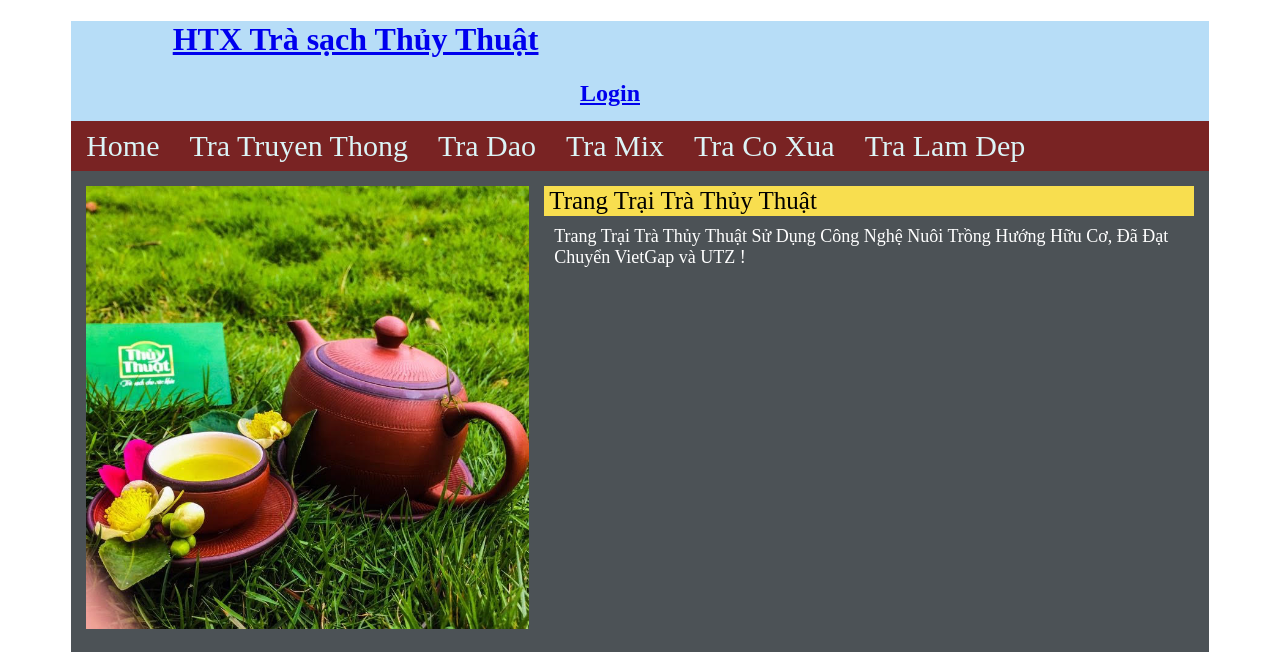
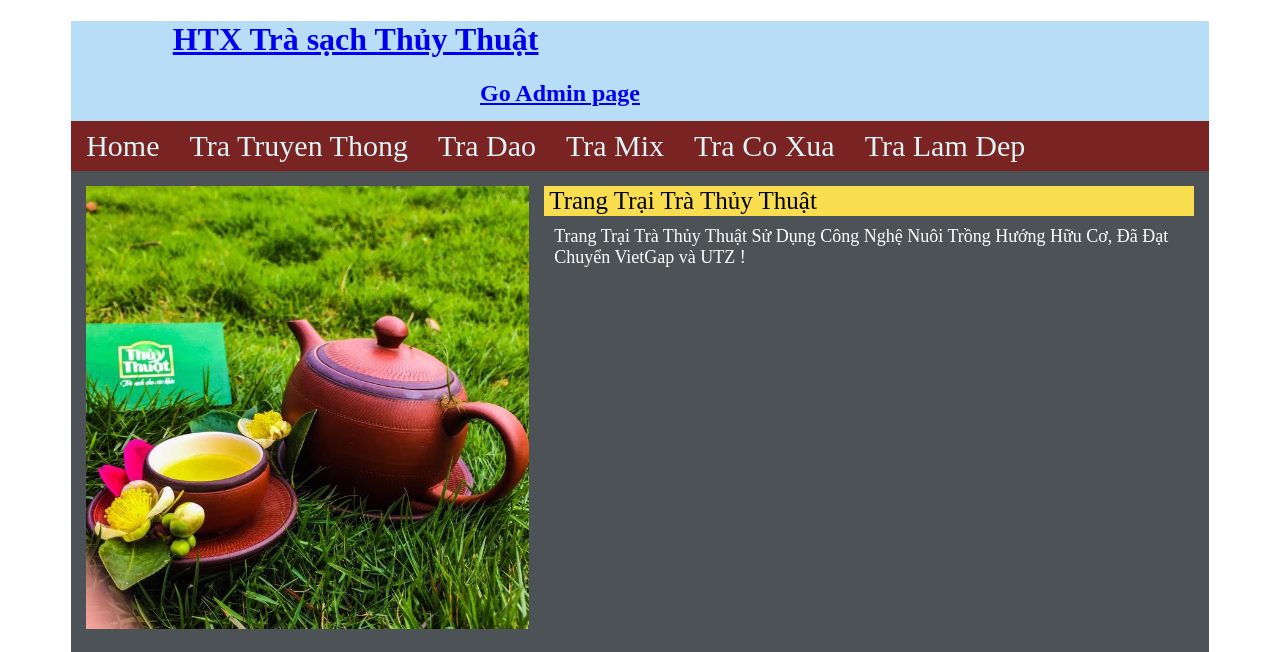
Before and after one commit to duy9911/ATN-Duy, a PHP site: page /khach.php in a window 1280 px wide. Shown: the top 652 px of the page. Run offline with PHP 8.4, Linux system fonts and the light colour scheme; data comes from the database, SQL or seed files in the repository; data that the repository does not hold is empty.

Commit message:
Update khach.php

```diff
--- a/khach.php
+++ b/khach.php
@@ -11,7 +11,7 @@
                 <div class="banner">
 
                    <h1 align="center"><a href="khach.php" >HTX Trà sạch Thủy Thuật</a></h1>
-                   <h2 align="right" > <a href="login.php">Login </a> </h2>
+                   <h2 align="right" > <a href="login.php">Go Admin page  </a> </h2>
         </li>
 		</div>
                 <div class="nav">
```
